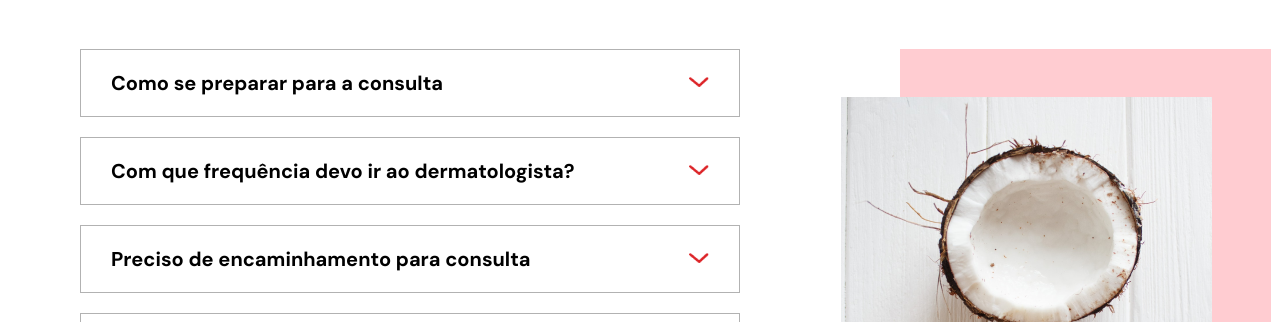
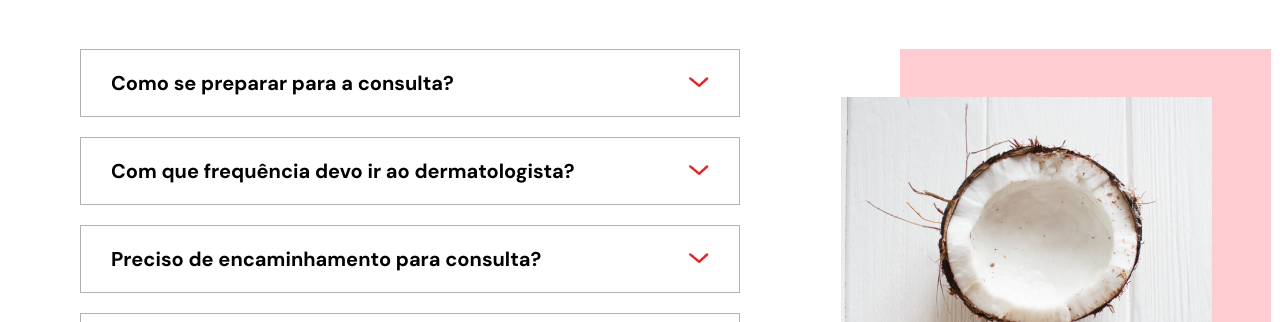
Before and after one commit to eiericksilva/dermato, a React (Vite) app: page / in a window 1280 px wide. Shown: the part 2332-2654 px from the top of the page. Built offline with nearby package versions, Linux system fonts and the light colour scheme.

Commit message:
Subindo aplicação com CardQuestion criada

```diff
--- a/src/components/Questions/Questions.component.jsx
+++ b/src/components/Questions/Questions.component.jsx
@@ -13,7 +13,7 @@ const Questions = () => {
     <ContainerSection>
       <ContainerLeft>
         <Question
-          question="Como se preparar para a consulta"
+          question="Como se preparar para a consulta?"
           answer="Anote todas as suas dúvidas caso esqueça na hora da consulta. Deixe as unhas livres de esmaltes e o rosto limpo, sem maquiagem para não interferir na análise. "
         />
         <Question
@@ -21,7 +21,7 @@ const Questions = () => {
           answer="Geralmente, o ideal é que as consultas dermatológicas sejam realizadas a cada 6 meses. Assim, as chances de diagnosticar os problemas de saúde ainda em sua forma inicial são maiores."
         />
         <Question
-          question="Preciso de encaminhamento para consulta"
+          question="Preciso de encaminhamento para consulta?"
           answer="Para marcar uma consulta com um dermatologista pelo SUS, você deve se dirigir a uma unidade de saúde com seu Cartão Nacional de Saúde e solicitar o agendamento da consulta."
         />
         <Question
```
